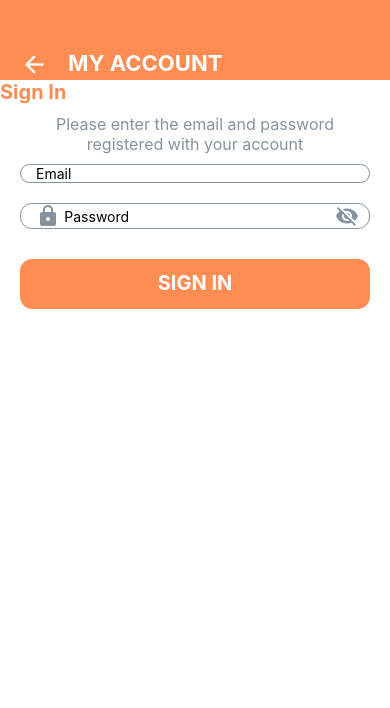
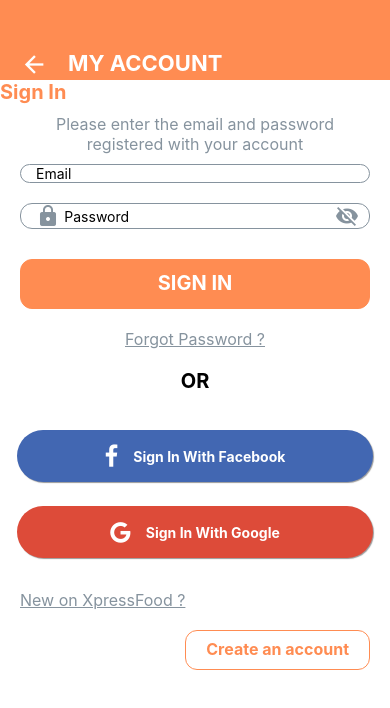
Before and after one commit to zeenayouhan/FoodDeliveryApp, a React Native app in the folder hungryme/: screen / in a window 390 px wide. Shown: the top 708 px of the page. Built offline with nearby package versions, Linux system fonts and the light colour scheme.

Commit message:
login with social media

```diff
--- a/hungryme/src/screens/authScreens/signInScreen.js
+++ b/hungryme/src/screens/authScreens/signInScreen.js
@@ -6,7 +6,7 @@
 import{colors, parameters} from '../../global/styles';
 import { titleText } from "../../global/styles";
 import * as Animatable from "react-native-animatable";
-import { Button } from "react-native-elements/dist/buttons/Button";
+import { Button , SocialIcon} from "react-native-elements";
 
 export default function SignInScreen(){
 
@@ -63,13 +63,47 @@
                 </Animatable.View>
                 </View>
             </View>
-            <View style={{marginHorizontal:20, marginVertical:30}}>
+            <View style={{marginHorizontal:20, marginTop:30}}>
                 <Button
                 title="SIGN IN"
                 buttonStyle = {parameters.styledButton}
                 titleStyle = {parameters.buttonTitle}
                 />
 
+            </View>
+            <View style={{alignItems:"center", marginTop: 20}}>
+                <Text style={{...styles.text1, textDecorationLine:"underline"}} >Forgot Password ?</Text>
+            </View>
+            <View style={{alignItems:'center',marginTop:20, marginBottom:20}}>
+                <Text style={{fontSize:20, fontWeight:"bold"}}>OR</Text>
+            </View>
+            <View style={{marginHorizontal:10, marginTop:10}}>
+                <SocialIcon
+                title="Sign In With Facebook"
+                button
+                type="facebook"
+                style="styles.socialIcon"
+                onPress={()=>{}}
+                />
+            </View>
+            <View style={{marginHorizontal:10, marginTop:10}}>
+                <SocialIcon
+                title="Sign In With Google"
+                button
+                type="google"
+                style="styles.socialIcon"
+                onPress={()=>{}}
+                />
+            </View>
+            <View style={{marginLeft:20, marginTop: 25}}>
+                <Text style={{...styles.text1, textDecorationLine:"underline"}} >New on XpressFood ?</Text>
+            </View>
+            <View style={{alignItems:'flex-end',marginHorizontal:20, marginTop:20}}>
+                <Button
+                title="Create an account"
+                buttonStyle = {styles.createButton}
+                titleStyle = {styles.createButtonTitle}
+                />
             </View>
 
         </View>
@@ -111,5 +145,29 @@
         color:"#ff8c52",
         fontSize :20,
         fontWeight:"bold"
+    },
+    socialIcon:{
+        borderRadius:12,
+        height: 50
+    },
+    createButton:{
+        backgroundColor:"white",
+        alignContent:"center",
+        justifyContent:"center",
+        borderRadius:12,
+        borderWidth:1,
+        borderColor:"#ff8c52",
+        height:40,
+        paddingHorizontal:20
+
+    },
+    createButtonTitle:{
+        fontSize:16,
+        color:"#ff8c52",
+        fontWeight:"bold",
+        alignItems:"center",
+        justifyContent:"center",
+        marginTop:-3
+
     }
 })
```
